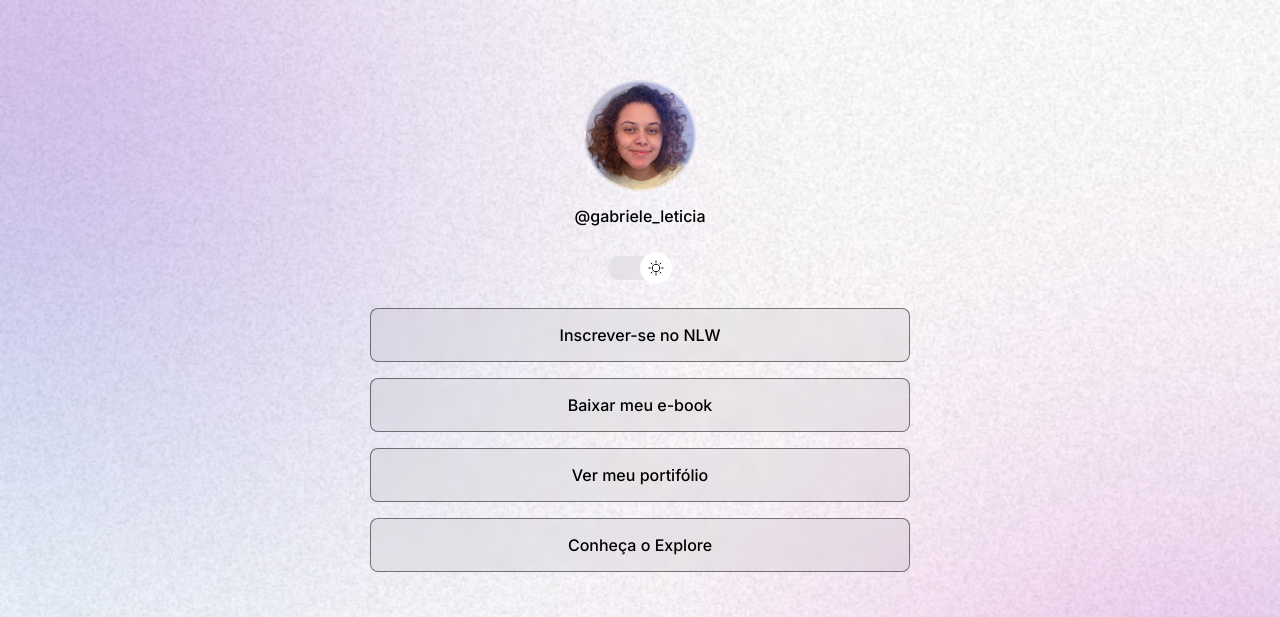
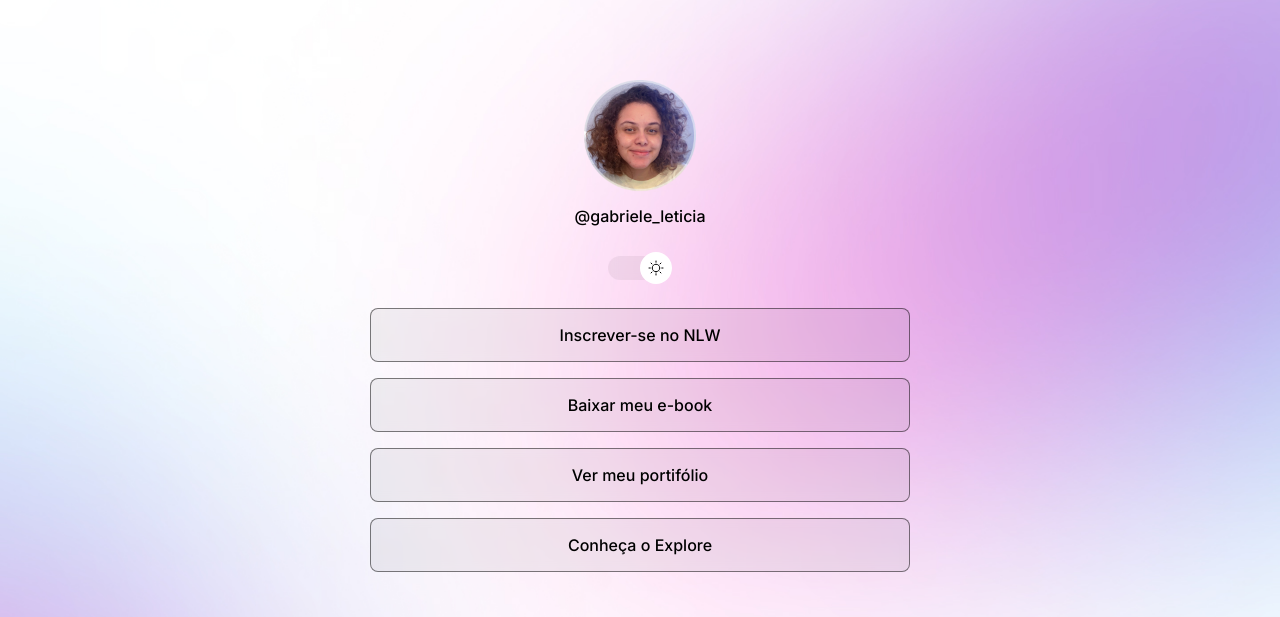
Before and after one commit to gabriele-leticia/AulaRocketseat, a plain HTML site: page index.html in a window 1280 px wide. Shown: the top 617 px of the page. Drawn offline with nearby package versions, Linux system fonts and the light colour scheme.

Commit message:
background - media queries

```diff
--- a/style.css
+++ b/style.css
@@ -25,15 +25,8 @@
 }
 
 body {
-  /*
-  background-image: url(./assets/assets/bg-mobile.jpg);
-  background-repeat: no-repeat;
-  background-position: top center;
-  background-size: cover;
-  */
-
-  /*backgroud: color image repeat position/size */
   background: var(--bg-url) no-repeat top center/cover;
+  height: 100vh;
 }
 
 body * {
@@ -165,3 +158,13 @@ footer {
   text-align: center;
   font-size: 14px;
 }
+/* media queries */
+
+@media (min-width: 700px) {
+  :root {
+    --bg-url: url(./assets/assets/bg-desktop.jpg);
+  }
+  .light {
+    --bg-url: url(./assets/assets/bg-desktop-light.jpg);
+  }
+}
```
